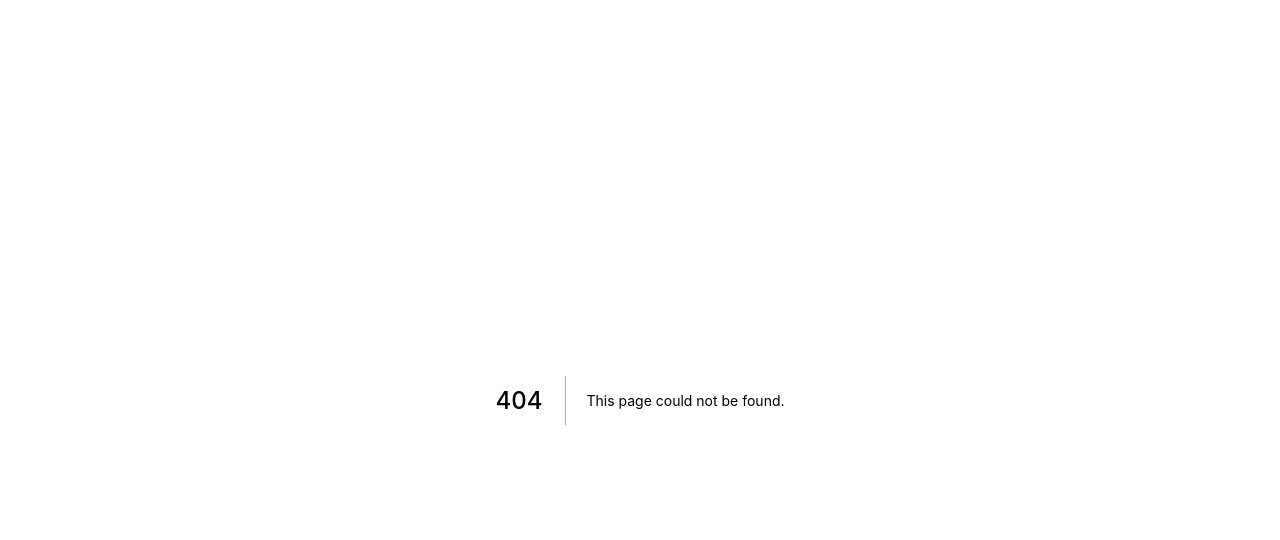
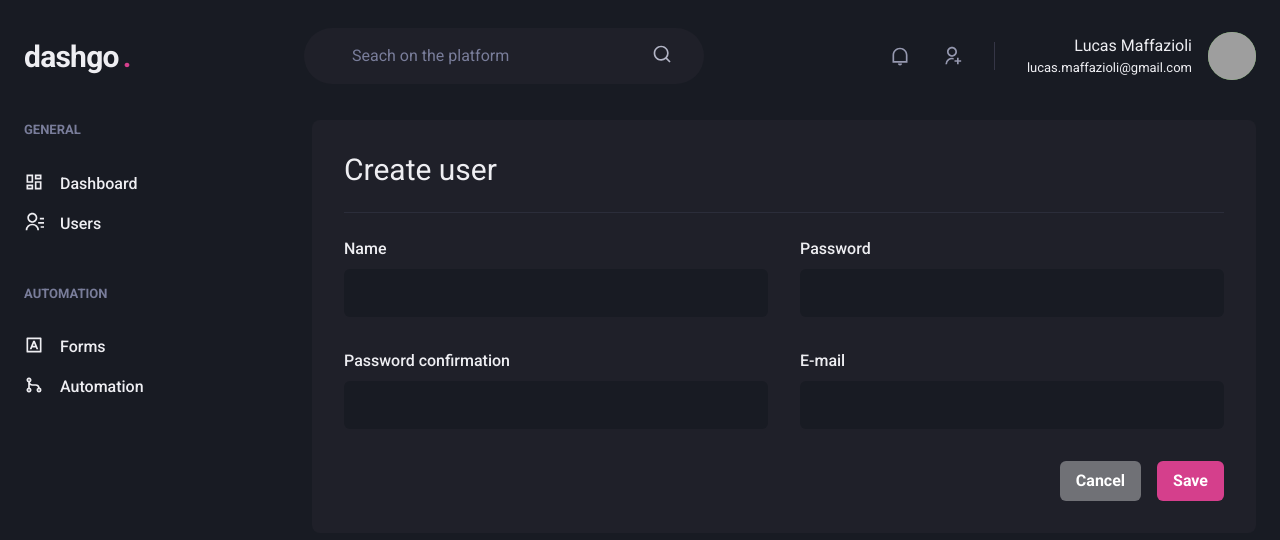
Before and after one commit to lucasmaffazioli/dashgo, a Next.js app: page /users/create in a window 1280 px wide. Before the commit this address had no page. Shown: the top 540 px of the page. Built offline with nearby package versions, Linux system fonts and the light colour scheme; grey boxes are pictures that could not be loaded.

Commit message:
Create user

```diff
--- /dev/null
+++ b/src/pages/users/create.tsx
@@ -0,0 +1,82 @@
+import {
+	Box,
+	Button,
+	Divider,
+	Flex,
+	Heading,
+	HStack,
+	SimpleGrid,
+	VStack,
+} from '@chakra-ui/react'
+import { Input } from '../../components/Form/Input'
+import Header from '../../components/Header'
+import Sidebar from '../../components/Sidebar'
+
+export default function CreateUser() {
+	return (
+		<Box>
+			<Header />
+
+			<Flex
+				w='100%'
+				my='6'
+				maxWidth={1480}
+				mx='auto'
+				px='6'
+			>
+				<Sidebar />
+				<Box
+					flex='1'
+					borderRadius={8}
+					bgColor='gray.800'
+					p='8'
+				>
+					<Heading size='lg' fontWeight='normal'>
+						Create user
+					</Heading>
+
+					<Divider my='6' borderColor='gray.700'></Divider>
+
+					<VStack spacing='8'>
+						<SimpleGrid
+							minChildWidth='240px'
+							spacing='8'
+							w='100%'
+						>
+							<Input name='name' label='Name' />
+							<Input
+								name='password'
+								label='Password'
+								type='password'
+							/>
+						</SimpleGrid>
+						<SimpleGrid
+							minChildWidth='240px'
+							spacing='8'
+							w='100%'
+						>
+							<Input
+								name='password_confirmation'
+								label='Password confirmation'
+								type='password'
+							/>
+							<Input
+								name='email'
+								label='E-mail'
+								type='email'
+							/>
+						</SimpleGrid>
+					</VStack>
+					<Flex mt='8' justify='flex-end'>
+						<HStack spacing='4'>
+							<Button colorScheme='whiteAlpha'>
+								Cancel
+							</Button>
+							<Button colorScheme='pink'>Save</Button>
+						</HStack>
+					</Flex>
+				</Box>
+			</Flex>
+		</Box>
+	)
+}
```
